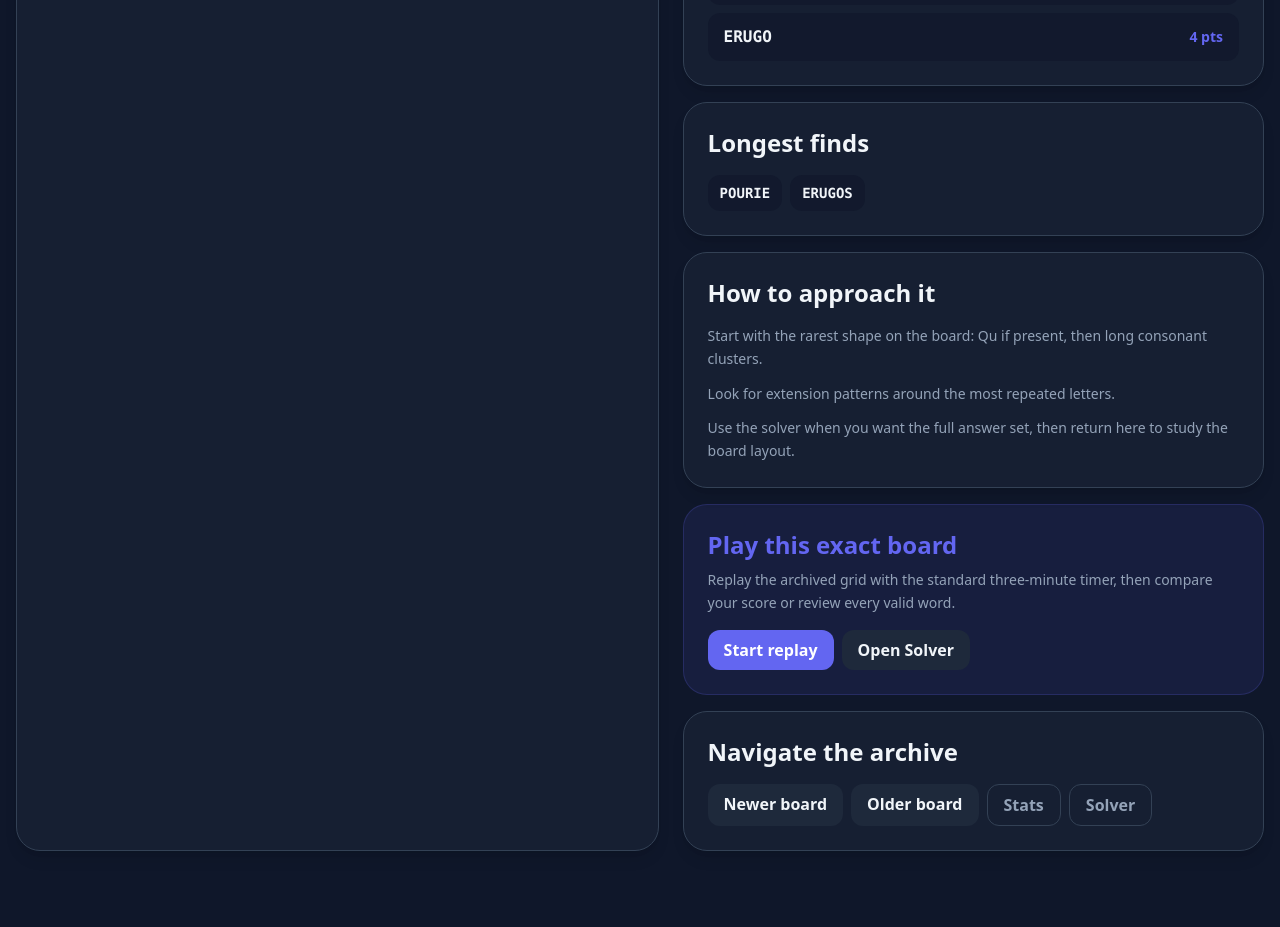
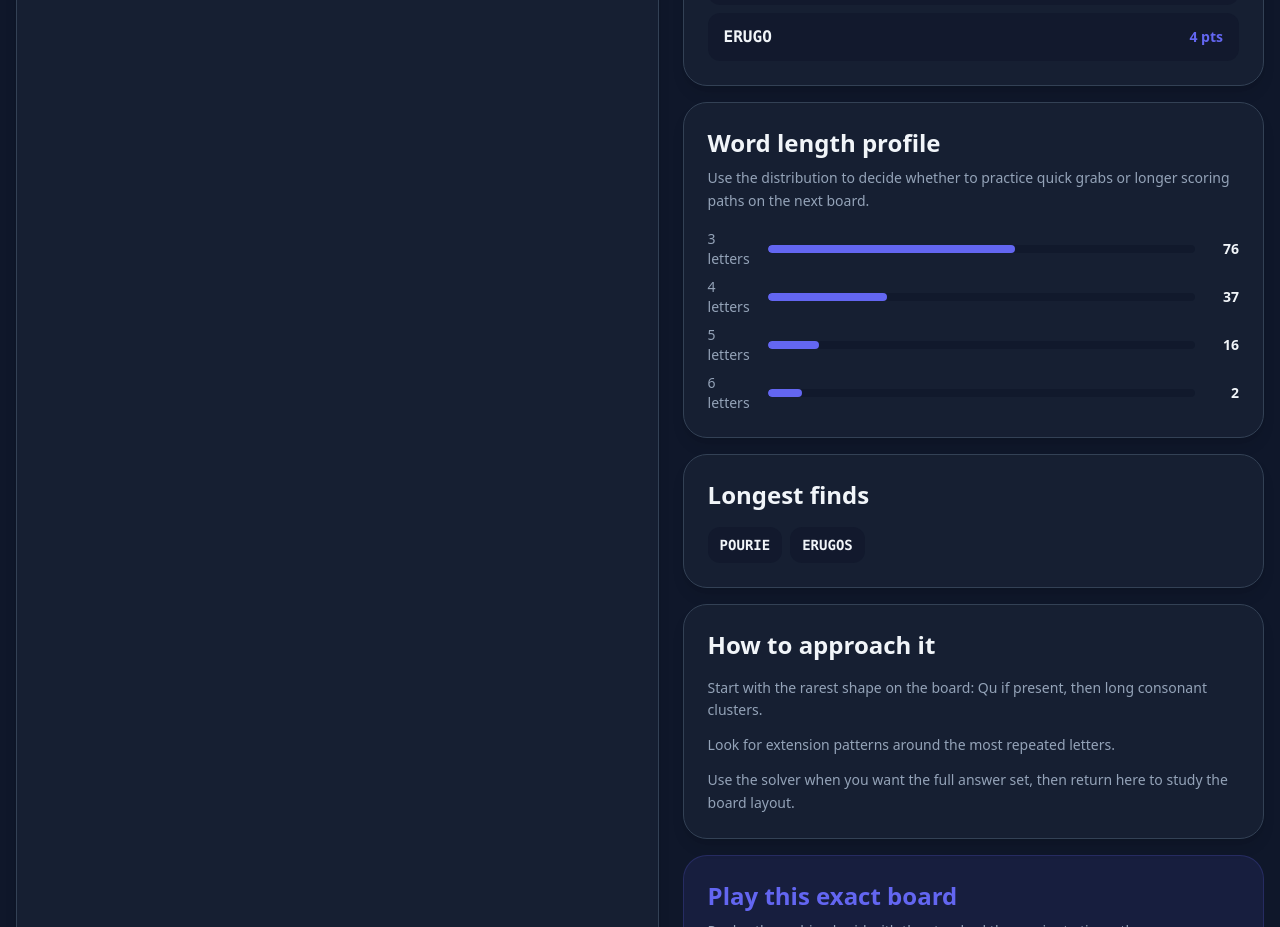
Before and after one commit to aieasygames-alt/wordgrid, a Next.js app: page /daily/archive/2026-06-16 in a window 1280 px wide. Shown: the part 1220-2147 px from the top of the page. Before the commit the page ends 2119 px from the top, so only its background shows below. Built offline with nearby package versions, Linux system fonts and the light colour scheme.

Commit message:
feat: surface board training insights

```diff
--- a/src/app/daily/archive/[date]/page.tsx
+++ b/src/app/daily/archive/[date]/page.tsx
@@ -203,6 +203,28 @@ export default function DailyArchiveDetailPage({ params }: PageProps) {
             </div>
 
             <div className="rounded-3xl border border-border bg-surface/50 p-5 sm:p-6 shadow-lg shadow-black/10">
+              <h2 className="text-2xl font-semibold">Word length profile</h2>
+              <p className="mt-2 text-sm text-text-muted leading-relaxed">
+                Use the distribution to decide whether to practice quick grabs
+                or longer scoring paths on the next board.
+              </p>
+              <div className="mt-4 space-y-2">
+                {entry.wordLengthCounts.map((item) => {
+                  const width = entry.totalWords > 0 ? Math.max(8, Math.round((item.count / entry.totalWords) * 100)) : 8;
+                  return (
+                    <div key={item.length} className="flex items-center gap-3 text-sm">
+                      <span className="w-12 text-text-muted">{item.length} letters</span>
+                      <div className="h-2 flex-1 rounded-full bg-bg/70 overflow-hidden">
+                        <div className="h-full rounded-full bg-primary" style={{ width: `${width}%` }} />
+                      </div>
+                      <span className="w-8 text-right font-semibold text-text">{item.count}</span>
+                    </div>
+                  );
+                })}
+              </div>
+            </div>
+
+            <div className="rounded-3xl border border-border bg-surface/50 p-5 sm:p-6 shadow-lg shadow-black/10">
               <h2 className="text-2xl font-semibold">Longest finds</h2>
               <div className="mt-4 flex flex-wrap gap-2">
                 {entry.longestWords.map((word) => (
--- a/src/components/ResultScreen.tsx
+++ b/src/components/ResultScreen.tsx
@@ -776,6 +776,17 @@ export default function ResultScreen({
             </div>
           )}
 
+          {hasDictionary && trainingHint && (
+            <div className="w-full rounded-2xl border border-primary/20 bg-primary/10 p-4 sm:p-5">
+              <div className="text-xs font-semibold uppercase tracking-wide text-primary">Next practice</div>
+              <div className="mt-2 font-semibold text-text">{trainingHint.label}</div>
+              <p className="mt-1 text-sm text-text-muted leading-relaxed">{trainingHint.detail}</p>
+              <a href="/guides/word-pattern-library" className="mt-3 inline-flex rounded-xl bg-primary px-4 py-2 text-sm font-semibold text-white transition hover:bg-primary-hover">
+                Study this pattern
+              </a>
+            </div>
+          )}
+
           {previewUrl && (
             <div className="w-full">
               <div className="mb-1 text-xs text-text-dim">Preview (long-press to save):</div>
--- a/src/lib/daily-archive.ts
+++ b/src/lib/daily-archive.ts
@@ -17,6 +17,7 @@ export interface DailyArchiveEntry {
   totalPossibleScore: number;
   longestWords: string[];
   bestWords: { word: string; score: number }[];
+  wordLengthCounts: { length: number; count: number }[];
 }
 
 export const DAILY_ARCHIVE_DAYS = 30;
@@ -52,12 +53,20 @@ function solveArchiveGrid(grid: Grid) {
     word: item.word,
     score: item.score,
   }));
+  const lengthCounts = new Map<number, number>();
+  for (const item of solved) {
+    lengthCounts.set(item.word.length, (lengthCounts.get(item.word.length) || 0) + 1);
+  }
+  const wordLengthCounts = [...lengthCounts.entries()]
+    .sort(([a], [b]) => a - b)
+    .map(([length, count]) => ({ length, count }));
 
   return {
     totalWords: solved.length,
     totalPossibleScore,
     longestWords,
     bestWords,
+    wordLengthCounts,
   };
 }
 
```
